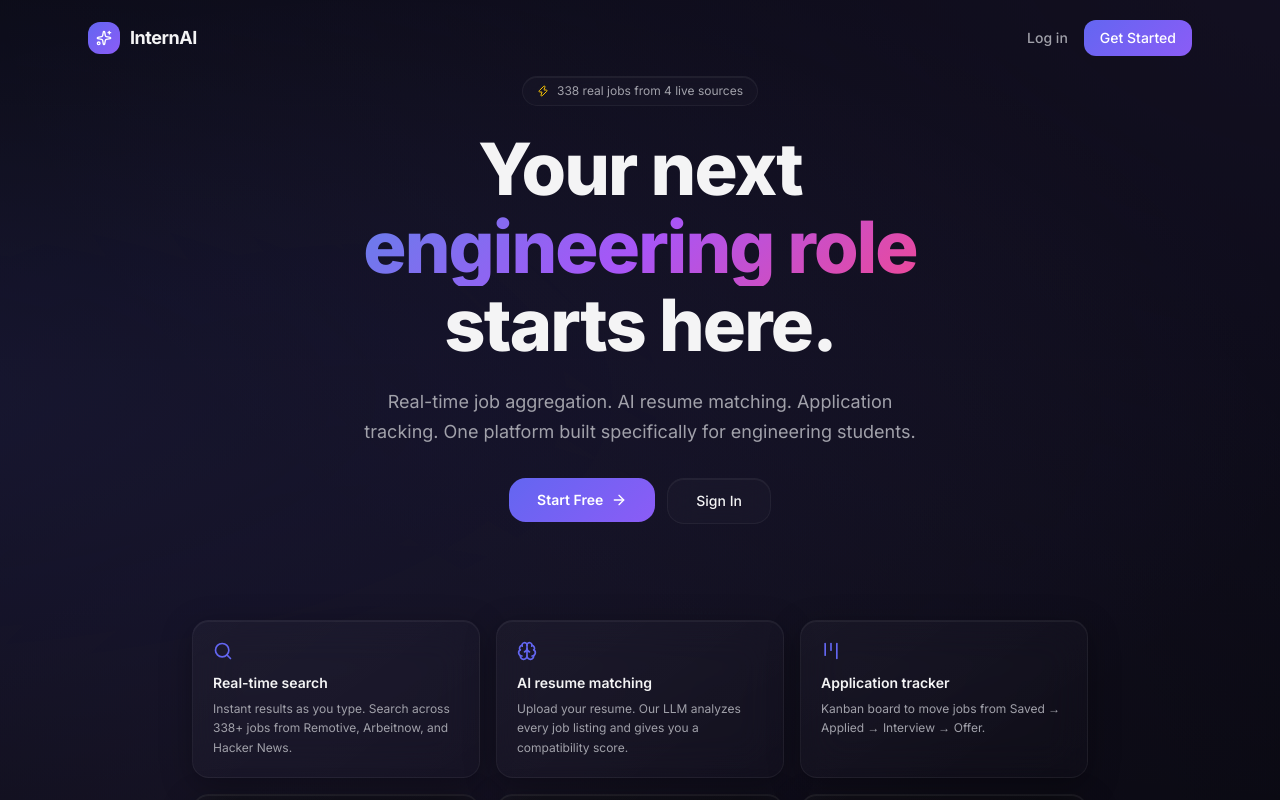
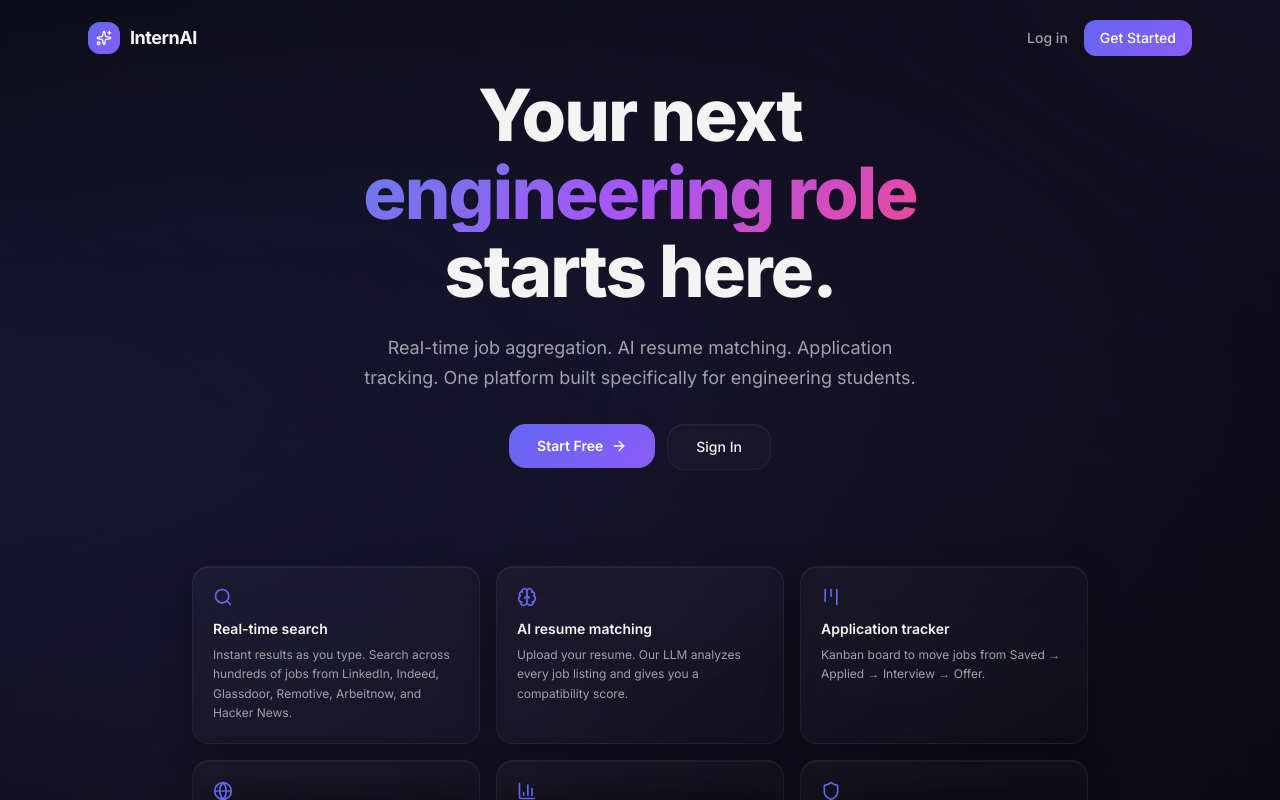
Before and after one commit to olivier0922/InternAI, a Next.js app in the folder frontend/: page / in a window 1280 px wide. Shown: the top 800 px of the page. Built offline with nearby package versions, Linux system fonts and the light colour scheme.

Commit message:
feat: initialize landing page with navigation, hero section, and feature overview

```diff
--- a/frontend/src/app/page.tsx
+++ b/frontend/src/app/page.tsx
@@ -42,11 +42,6 @@ export default function Home() {
       {/* Hero */}
       <main className="relative z-10 flex-1 flex flex-col items-center justify-center text-center px-6 pb-20">
         <div className="space-y-6 max-w-3xl">
-          {/* Badge */}
-          <div className="inline-flex items-center gap-2 px-3.5 py-1.5 rounded-full glass text-xs text-muted-foreground">
-            <Zap className="w-3 h-3 text-yellow-400" />
-            338 real jobs from 4 live sources
-          </div>
 
           {/* Heading */}
           <h1 className="text-5xl sm:text-6xl md:text-7xl font-extrabold tracking-tight leading-[1.08]">
@@ -81,7 +76,7 @@ export default function Home() {
             {
               icon: Search,
               title: "Real-time search",
-              desc: "Instant results as you type. Search across 338+ jobs from Remotive, Arbeitnow, and Hacker News.",
+              desc: "Instant results as you type. Search across hundreds of jobs from LinkedIn, Indeed, Glassdoor, Remotive, Arbeitnow, and Hacker News.",
             },
             {
               icon: Brain,
```
